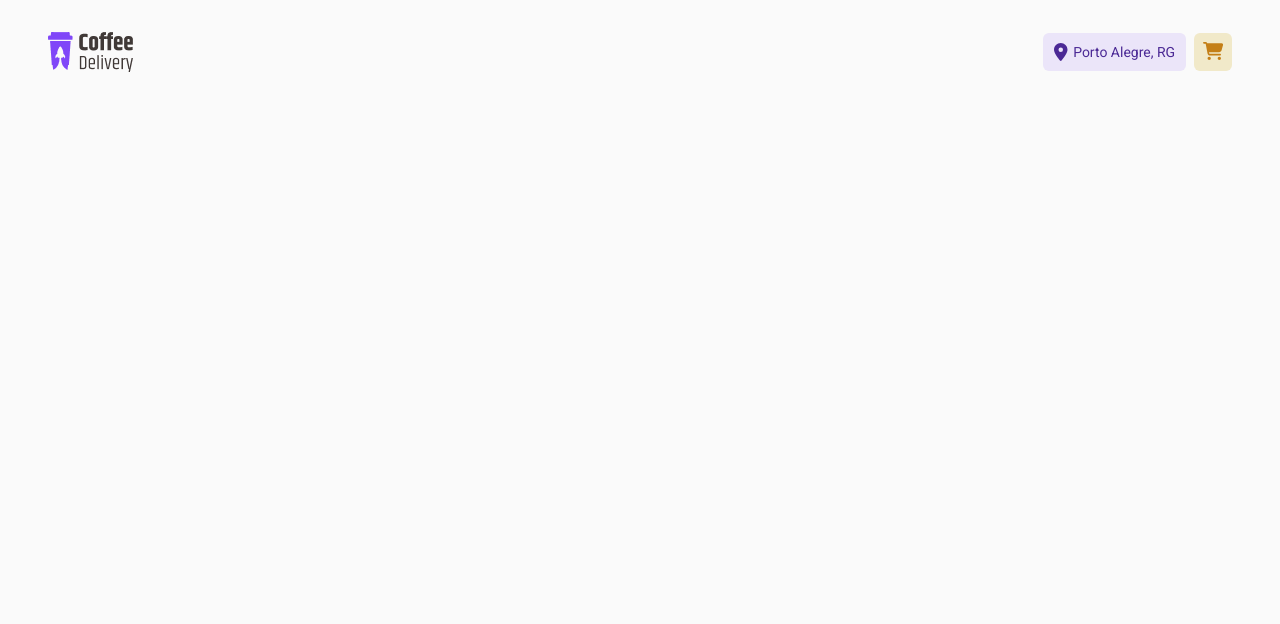
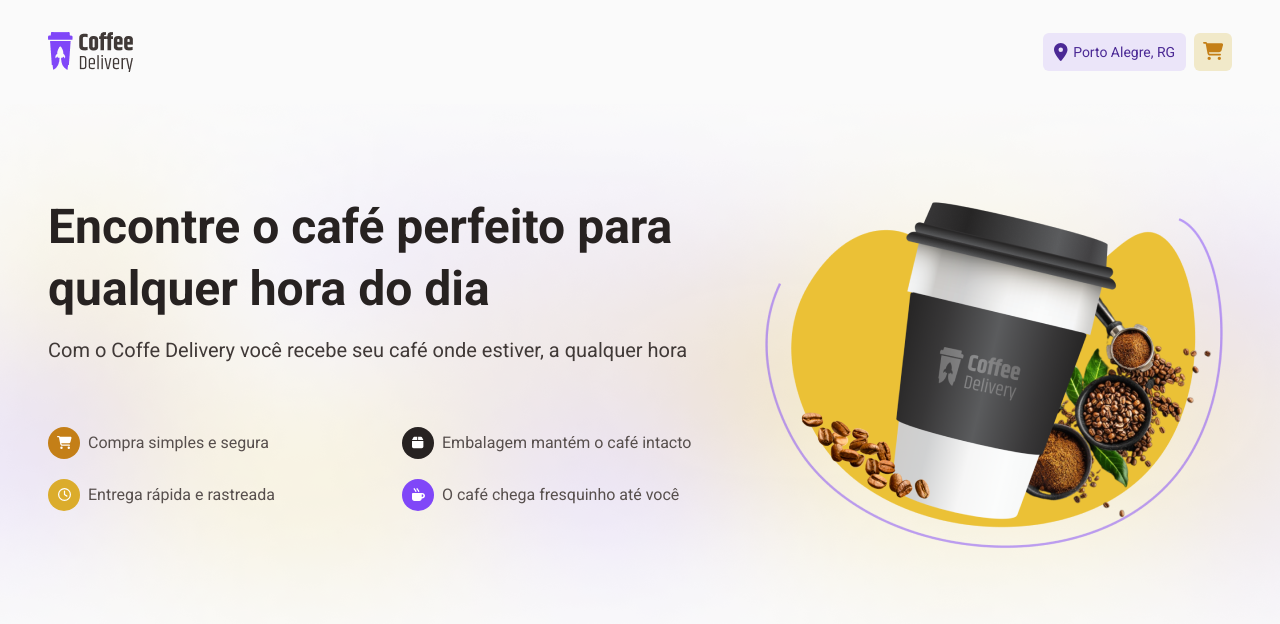
Before and after one commit to oseasmoreto/rocketseat-ignite-desafio-02-coffee-delivery, a React (Vite) app: page / in a window 1280 px wide. Shown: the top 624 px of the page. Built offline with nearby package versions, Linux system fonts and the light colour scheme.

Commit message:
Finaliza componente de intro da home

```diff
--- a/src/components/Common/Header/styles.ts
+++ b/src/components/Common/Header/styles.ts
@@ -4,6 +4,8 @@
   display: flex;
   justify-content: center;
   background: ${(props) => props.theme.background};
+  max-width: 100%;
+  padding: 0 1rem;
 
   .content {
     width: 74rem;
--- a/src/layouts/DefaultLayout/index.tsx
+++ b/src/layouts/DefaultLayout/index.tsx
@@ -5,8 +5,8 @@
 export function DefaultLayout() {
   return (
     <>
-      <Header />
       <LayoutContainer>
+        <Header />
         <Outlet />
       </LayoutContainer>
     </>
--- a/src/layouts/DefaultLayout/styles.ts
+++ b/src/layouts/DefaultLayout/styles.ts
@@ -1,9 +1,8 @@
 import styled from 'styled-components'
 
 export const LayoutContainer = styled.div`
-  max-width: 74rem;
-
   background: ${(props) => props.theme.background};
+  max-width: 100%;
 
   display: flex;
   flex-direction: column;
--- /dev/null
+++ b/src/pages/Home/components/Intro/index.tsx
@@ -0,0 +1,52 @@
+import { IntroContainer, IntroDot } from './styles'
+import ImgIntroHome from '../../../../assets/images/home-intro.png'
+import { FontAwesomeIcon } from '@fortawesome/react-fontawesome'
+import {
+  faBox,
+  faCartShopping,
+  faMugHot,
+} from '@fortawesome/free-solid-svg-icons'
+import { faClock } from '@fortawesome/free-regular-svg-icons'
+
+export function Intro() {
+  return (
+    <IntroContainer>
+      <div className="content">
+        <div className="box-content">
+          <h2>Encontre o café perfeito para qualquer hora do dia</h2>
+          <p>
+            Com o Coffe Delivery você recebe seu café onde estiver, a qualquer
+            hora
+          </p>
+          <ul>
+            <li>
+              <IntroDot variant="default">
+                <FontAwesomeIcon fontSize={13} icon={faCartShopping} />
+              </IntroDot>{' '}
+              Compra simples e segura
+            </li>
+            <li>
+              <IntroDot variant="dark">
+                <FontAwesomeIcon fontSize={13} icon={faBox} />
+              </IntroDot>{' '}
+              Embalagem mantém o café intacto
+            </li>
+            <li>
+              <IntroDot variant="secondary">
+                <FontAwesomeIcon fontSize={13} icon={faClock} />
+              </IntroDot>{' '}
+              Entrega rápida e rastreada
+            </li>
+            <li>
+              <IntroDot variant="primary">
+                <FontAwesomeIcon fontSize={13} icon={faMugHot} />
+              </IntroDot>{' '}
+              O café chega fresquinho até você
+            </li>
+          </ul>
+        </div>
+        <img src={ImgIntroHome} alt="Copão de café top" />
+      </div>
+    </IntroContainer>
+  )
+}
--- /dev/null
+++ b/src/pages/Home/components/Intro/styles.ts
@@ -0,0 +1,107 @@
+import styled, { css } from 'styled-components'
+import BgIntro from '../../../../assets/images/bg-intro.png'
+
+export const IntroContainer = styled.div`
+  background-image: url(${BgIntro});
+  background-position: bottom;
+  background-size: cover;
+
+  max-width: 100%;
+  height: 544px;
+
+  padding: 0 1rem;
+
+  display: flex;
+  justify-content: center;
+  align-items: center;
+
+  .content {
+    display: flex;
+    justify-content: space-between;
+    width: 74rem;
+
+    .box-content {
+      display: flex;
+      flex-direction: column;
+      gap: 1rem;
+
+      h2 {
+        font-family: 'Roboto';
+        font-weight: 900;
+        font-size: 48px;
+        line-height: 130%;
+        color: ${(props) => props.theme.title};
+      }
+
+      p {
+        font-size: 20px;
+        line-height: 130%;
+        color: ${(props) => props.theme.subtitle};
+      }
+
+      ul {
+        display: grid;
+        grid-template-columns: 1fr 1fr;
+        margin-top: 3rem;
+        list-style: none;
+
+        li {
+          display: flex;
+          align-items: center;
+          gap: 0.5rem;
+
+          margin-bottom: 1.25rem;
+          font-size: 1rem;
+          color: ${(props) => props.theme.text};
+        }
+      }
+    }
+
+    @media (max-width: 1024px) {
+      flex-direction: column-reverse;
+      padding: 1rem;
+      max-width: 100%;
+      margin-top: 100px;
+    }
+  }
+`
+
+export type IntroDotVariant = 'default' | 'primary' | 'secondary' | 'dark'
+
+interface IntroDotContainerProps {
+  variant: IntroDotVariant
+}
+
+export const IntroDot = styled.div<IntroDotContainerProps>`
+  color: ${(props) => props.theme.white};
+
+  width: 2rem;
+  height: 2rem;
+
+  border-radius: 50%;
+
+  display: flex;
+  justify-content: center;
+  align-items: center;
+
+  ${(propsC) => {
+    switch (propsC.variant) {
+      case 'primary':
+        return css`
+          background-color: ${(props) => props.theme.primary.normal};
+        `
+      case 'secondary':
+        return css`
+          background-color: ${(props) => props.theme.secondary.normal};
+        `
+      case 'dark':
+        return css`
+          background-color: ${(props) => props.theme.title};
+        `
+      default:
+        return css`
+          background-color: ${(props) => props.theme.secondary.dark};
+        `
+    }
+  }};
+`
--- a/src/pages/Home/index.tsx
+++ b/src/pages/Home/index.tsx
@@ -1,5 +1,10 @@
+import { Intro } from './components/Intro'
 import { HomeContainer } from './styles'
 
 export function Home() {
-  return <HomeContainer></HomeContainer>
+  return (
+    <HomeContainer>
+      <Intro />
+    </HomeContainer>
+  )
 }
```
Also changed, not shown: src/assets/images/bg-intro.png (added), src/assets/images/home-intro.png (added).
